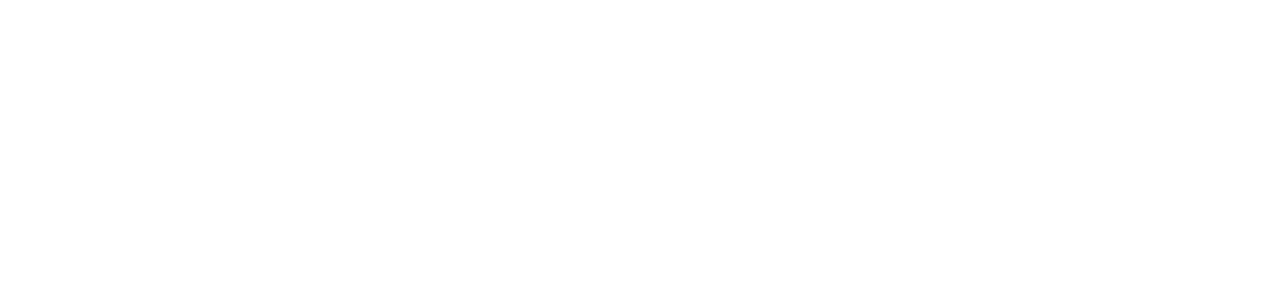
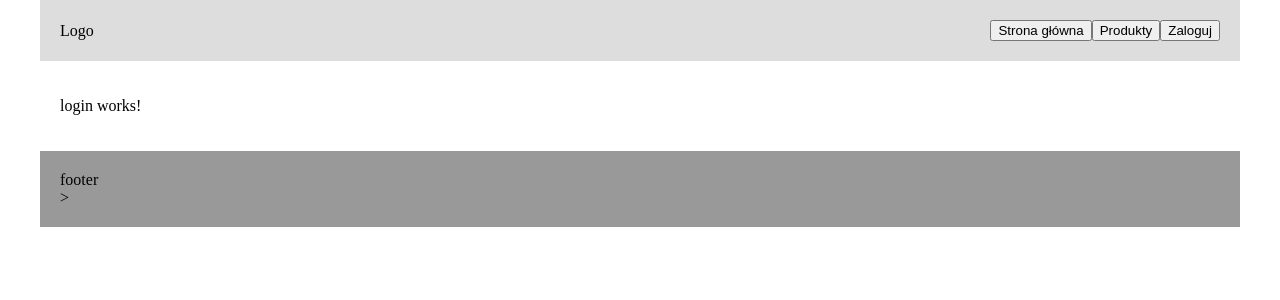
Before and after one commit to RafaelZielinski/InternetShopFrontend, an Angular app: page /login in a window 1280 px wide. Before the commit this address led to /. Shown: the top 300 px of the page. Built offline with nearby package versions, Linux system fonts and the light colour scheme.

Commit message:
Fullpage layout

```diff
--- /dev/null
+++ b/src/app/layouts/fullpage/fullpage.component.html
@@ -0,0 +1,9 @@
+<app-header flexLayout="column"></app-header>
+<div flexLayout="column">
+
+    <div fxFlex="80" class="content">
+        <router-outlet></router-outlet>
+    </div>
+</div>
+
+<app-footer></app-footer>
--- /dev/null
+++ b/src/app/layouts/fullpage/fullpage.component.scss
@@ -0,0 +1,10 @@
+:host{
+    display: flex;
+    flex-direction: column;
+    width: 1200px;
+    margin: 0 auto;
+    height: 100%;
+}
+.content{
+    padding: 20px;
+}
--- /dev/null
+++ b/src/app/layouts/fullpage/fullpage.component.ts
@@ -0,0 +1,15 @@
+import { Component, OnInit } from '@angular/core';
+
+@Component({
+  selector: 'app-fullpage',
+  templateUrl: './fullpage.component.html',
+  styleUrls: ['./fullpage.component.scss']
+})
+export class FullpageComponent implements OnInit {
+
+  constructor() { }
+
+  ngOnInit(): void {
+  }
+
+}
--- /dev/null
+++ b/src/app/modules/login/login.component.html
@@ -0,0 +1 @@
+<p>login works!</p>
--- /dev/null
+++ b/src/app/modules/login/login.component.ts
@@ -0,0 +1,15 @@
+import { Component, OnInit } from '@angular/core';
+
+@Component({
+  selector: 'app-login',
+  templateUrl: './login.component.html',
+  styleUrls: ['./login.component.scss']
+})
+export class LoginComponent implements OnInit {
+
+  constructor() { }
+
+  ngOnInit(): void {
+  }
+
+}
```
Also changed, not shown: src/app/app-routing.module.ts (+8 -0 lines), src/app/app.module.ts (+6 -2 lines), src/app/layouts/fullpage/fullpage.module.ts (added, +23 -0 lines), src/app/modules/login/login.component.scss (added), 2 other files (tests, documents, lock files or other folders).
